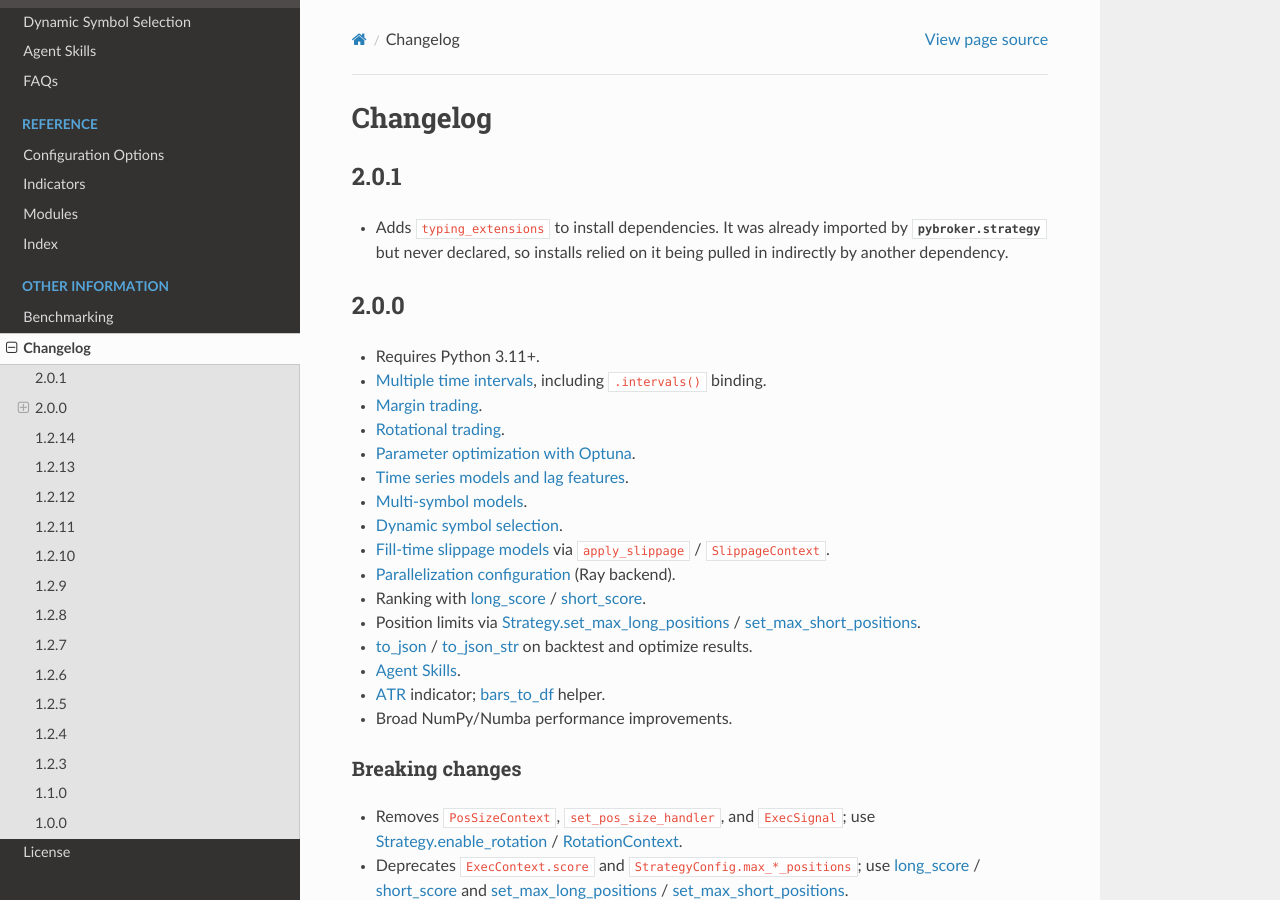
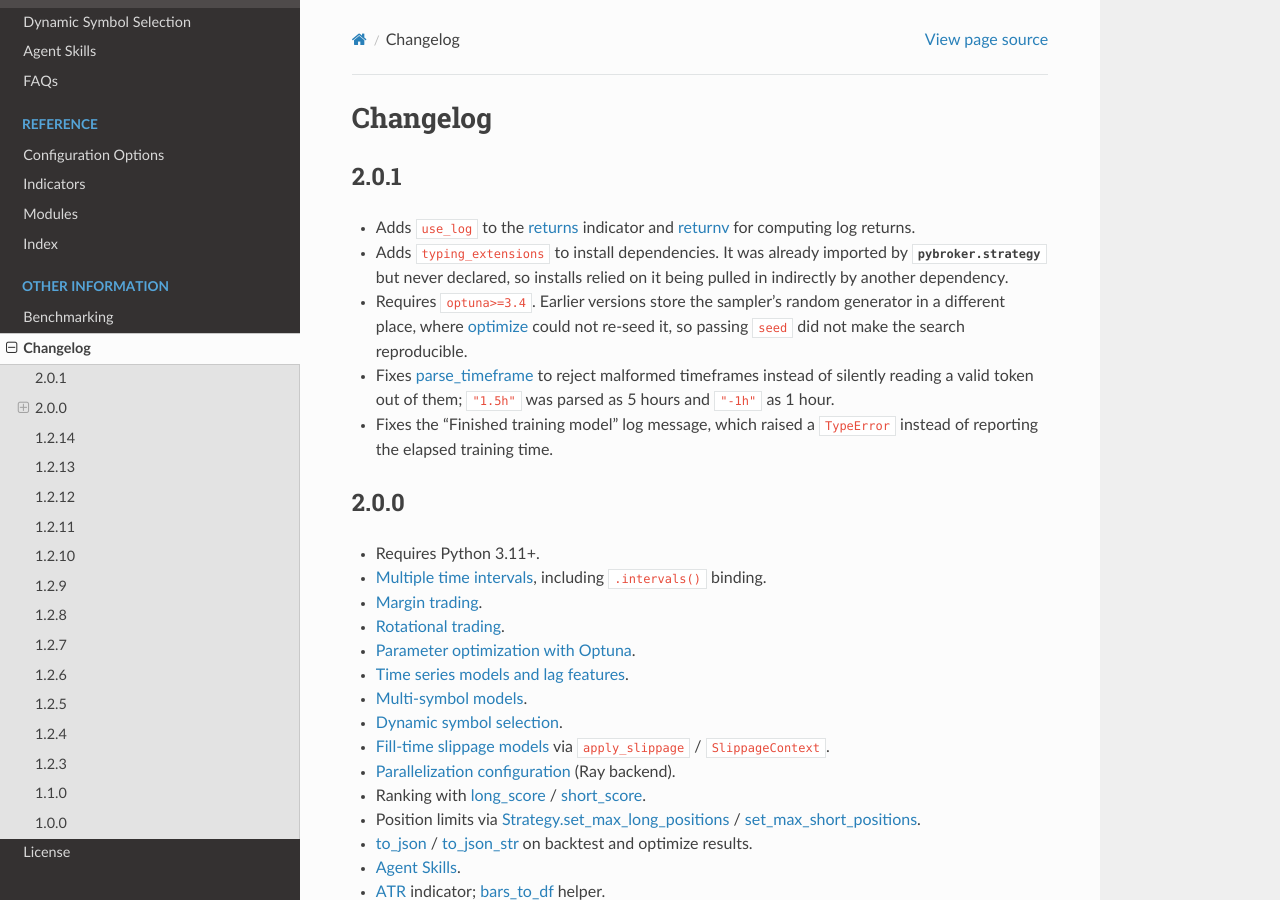
Before and after one commit to edtechre/pybroker, a Sphinx documentation site: the page built from docs/source/changelog.rst, in a window 1280 px wide and 900 px high. Built offline with Sphinx 7.4.7 and the Read the Docs theme 3.1.0, drawn with Linux system fonts in a browser that asks for light colours.

Commit message:
docs: record v2.0.1 changes in the changelog and sync zh_CN
Adds the four missing 2.0.1 entries (use_log log returns, the optuna>=3.4
reproducibility floor, the parse_timeframe malformed-token fix, and the
model-training log TypeError fix) alongside the existing typing_extensions
bullet, then regenerates and translates the zh_CN catalogs that had drifted
since the last sync (changelog, benchmarking, and the returns/returnv
docstrings).

```diff
--- a/docs/source/changelog.rst
+++ b/docs/source/changelog.rst
@@ -5,7 +5,15 @@ Changelog
 2.0.1
 =====
 
+* Adds ``use_log`` to the `returns <https://www.pybroker.com/en/latest/reference/pybroker.indicator.html#pybroker.indicator.returns>`_ indicator and `returnv <https://www.pybroker.com/en/latest/reference/pybroker.vect.html#pybroker.vect.returnv>`_ for computing log returns.
+
 * Adds ``typing_extensions`` to install dependencies. It was already imported by :mod:`pybroker.strategy` but never declared, so installs relied on it being pulled in indirectly by another dependency.
+
+* Requires ``optuna>=3.4``. Earlier versions store the sampler's random generator in a different place, where `optimize <https://www.pybroker.com/en/latest/reference/pybroker.strategy.html#pybroker.strategy.Strategy.optimize>`_ could not re-seed it, so passing ``seed`` did not make the search reproducible.
+
+* Fixes `parse_timeframe <https://www.pybroker.com/en/latest/reference/pybroker.common.html#pybroker.common.parse_timeframe>`_ to reject malformed timeframes instead of silently reading a valid token out of them; ``"1.5h"`` was parsed as 5 hours and ``"-1h"`` as 1 hour.
+
+* Fixes the "Finished training model" log message, which raised a ``TypeError`` instead of reporting the elapsed training time.
 
 2.0.0
 =====
```
Also changed, not shown: 4 other files.
